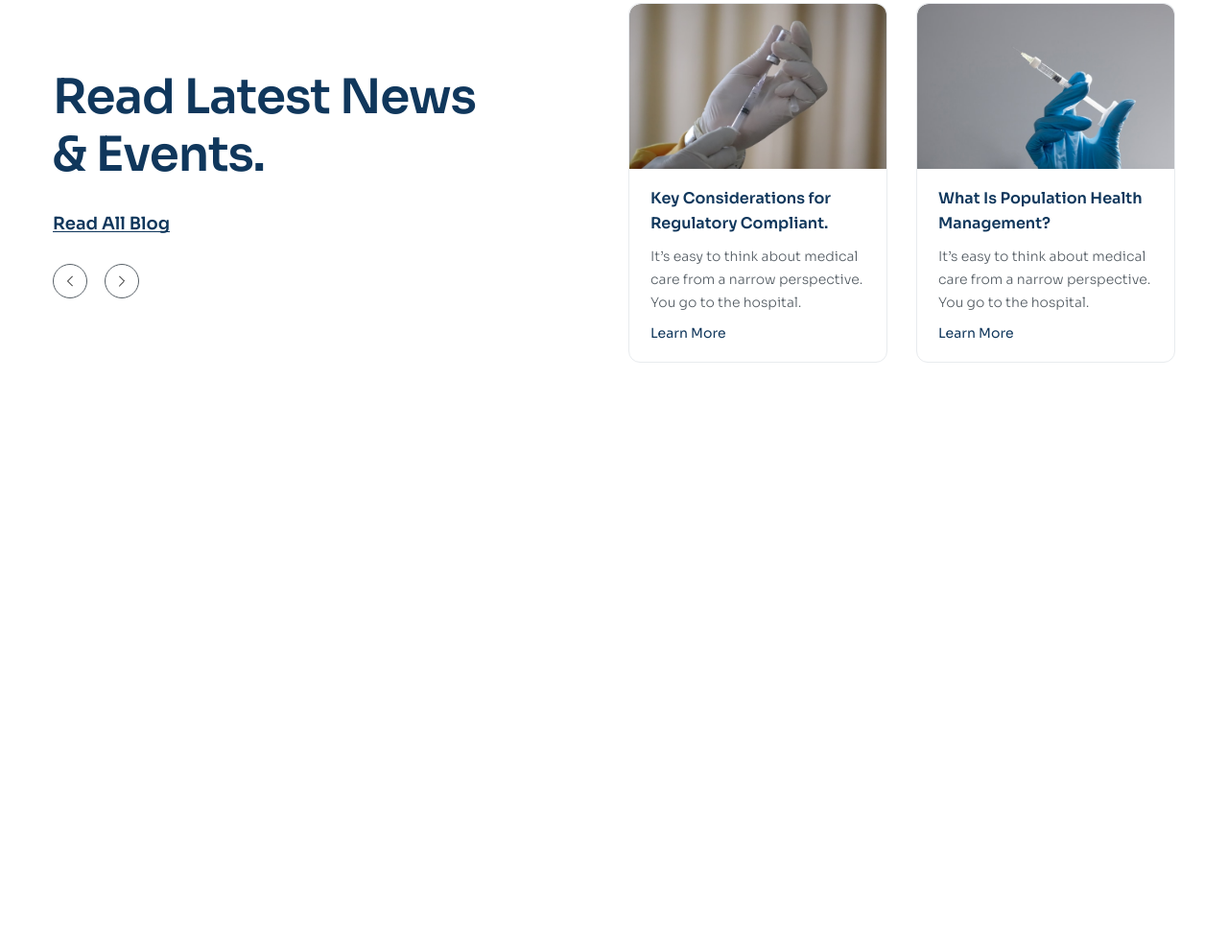
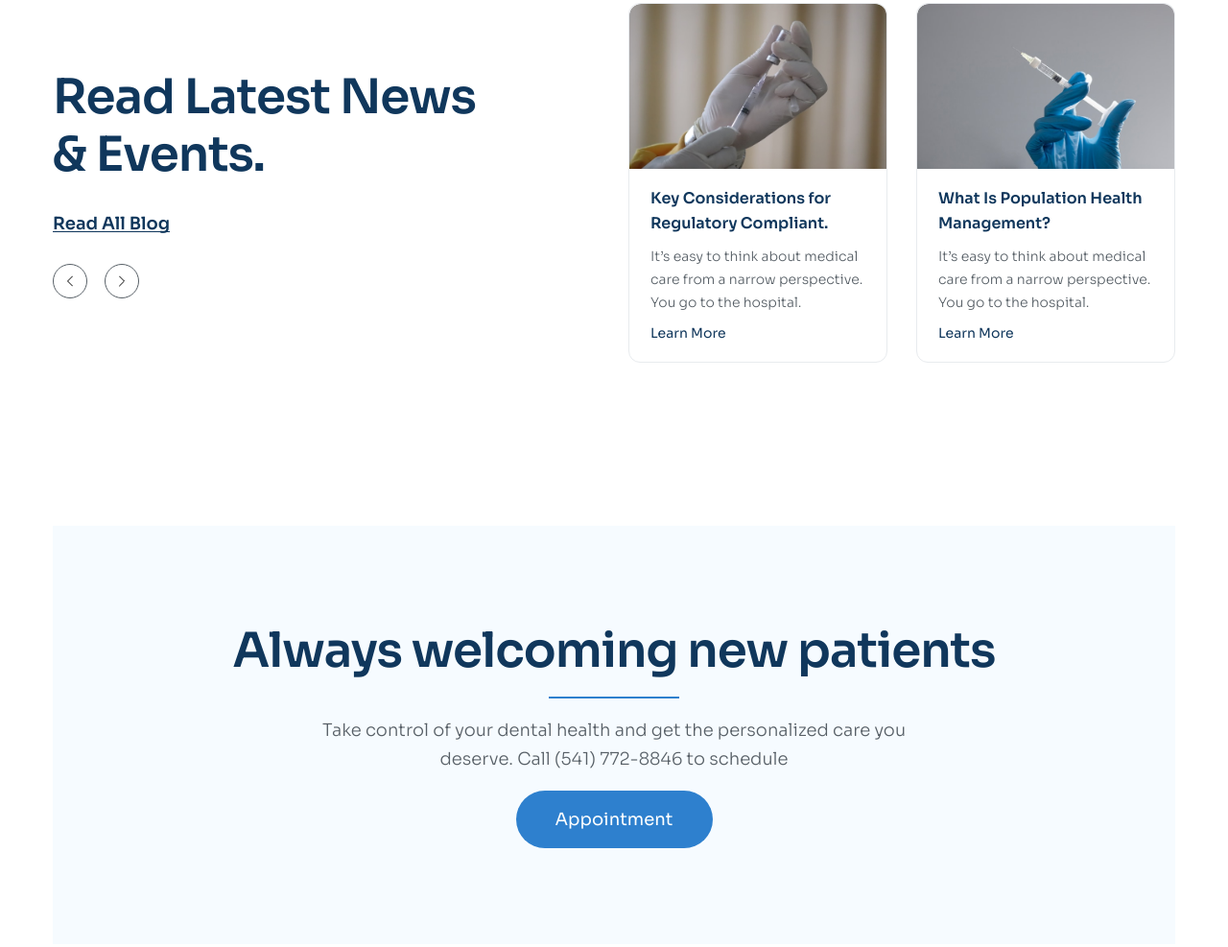
Before and after one commit to pJuan2005/Figma-To-HTML-03, a plain HTML site: page index.html in a window 1280 px wide. Shown: the part 4975-5962 px from the top of the page at 96% size. Before the commit the page ends 5438 px from the top, so only its background shows below. Drawn offline with Linux system fonts and the light colour scheme.

Commit message:
11.code phần appointment

```diff
--- a/asset/css/style.css
+++ b/asset/css/style.css
@@ -613,5 +613,40 @@ a {
 }
 
 .block-item__more:hover {
-  color: #2E80CE;
+  color: #2e80ce;
 }
+/* ==================================appointment============================== */
+.appointment {
+  margin: 85px 0;
+}
+
+.appointment-inner {
+  text-align: center;
+  padding: 100px 178px;
+  background: #f6fbff;
+}
+
+.appointment-heading {
+  width: 813px;
+  margin: 0 auto;
+}
+
+.appointment-heading::after {
+  margin: 18px auto 0;
+  content: "";
+  display: block;
+  width: 136px;
+  height: 2px;
+  background: #2e80ce;
+}
+
+.appointment__desc {
+  margin: 18px auto 0;
+  width: 617px;
+}
+
+.appointment__btn {
+  margin-top: 18px;
+  width: 205px;
+  margin: 18px auto 0;
+}
--- a/index.html
+++ b/index.html
@@ -520,22 +520,40 @@
               <!-- item 1 -->
               <article class="blog-item">
                 <figure class="block-item__wrap">
-                  <img src="./asset/img/vac1.jpg" alt="Key Considerations for Regulatory Compliant." class="block-item__thumb">
+                  <img
+                    src="./asset/img/vac1.jpg"
+                    alt="Key Considerations for Regulatory Compliant."
+                    class="block-item__thumb"
+                  />
                 </figure>
                 <section class="block-item__body">
-                  <a href="#!" class="block-item__heading">Key Considerations for Regulatory Compliant.</a>
-                  <p class="block-item__desc">It’s easy to think about medical care from a narrow perspective. You go to the hospital.</p>
+                  <a href="#!" class="block-item__heading"
+                    >Key Considerations for Regulatory Compliant.</a
+                  >
+                  <p class="block-item__desc">
+                    It’s easy to think about medical care from a narrow
+                    perspective. You go to the hospital.
+                  </p>
                   <a href="#!" class="block-item__more">Learn More</a>
                 </section>
               </article>
               <!-- item 2 -->
               <article class="blog-item">
                 <figure class="block-item__wrap">
-                  <img src="./asset/img/vac2.jpg" alt="What Is Population Health Management?" class="block-item__thumb">
+                  <img
+                    src="./asset/img/vac2.jpg"
+                    alt="What Is Population Health Management?"
+                    class="block-item__thumb"
+                  />
                 </figure>
                 <section class="block-item__body">
-                  <a href="#!" class="block-item__heading">What Is Population Health Management?</a>
-                  <p class="block-item__desc">It’s easy to think about medical care from a narrow perspective. You go to the hospital.</p>
+                  <a href="#!" class="block-item__heading"
+                    >What Is Population Health Management?</a
+                  >
+                  <p class="block-item__desc">
+                    It’s easy to think about medical care from a narrow
+                    perspective. You go to the hospital.
+                  </p>
                   <a href="#!" class="block-item__more">Learn More</a>
                 </section>
               </article>
@@ -543,6 +561,21 @@
           </div>
         </div>
       </section>
+      <!-- appointment -->
+      <section class="appointment">
+        <div class="container">
+          <section class="appointment-inner">
+            <h2 class="section__heading appointment-heading">
+              Always welcoming new patients
+            </h2>
+            <p class="section__desc appointment__desc">
+              Take control of your dental health and get the personalized care
+              you deserve. Call (541) 772-8846 to schedule
+            </p>
+            <a href="#!" class="btn appointment__btn">Appointment</a>
+          </section>
+        </div>
+      </section>
     </main>
   </body>
 </html>
```
Lines whose indentation alone changed are shown as unchanged.
